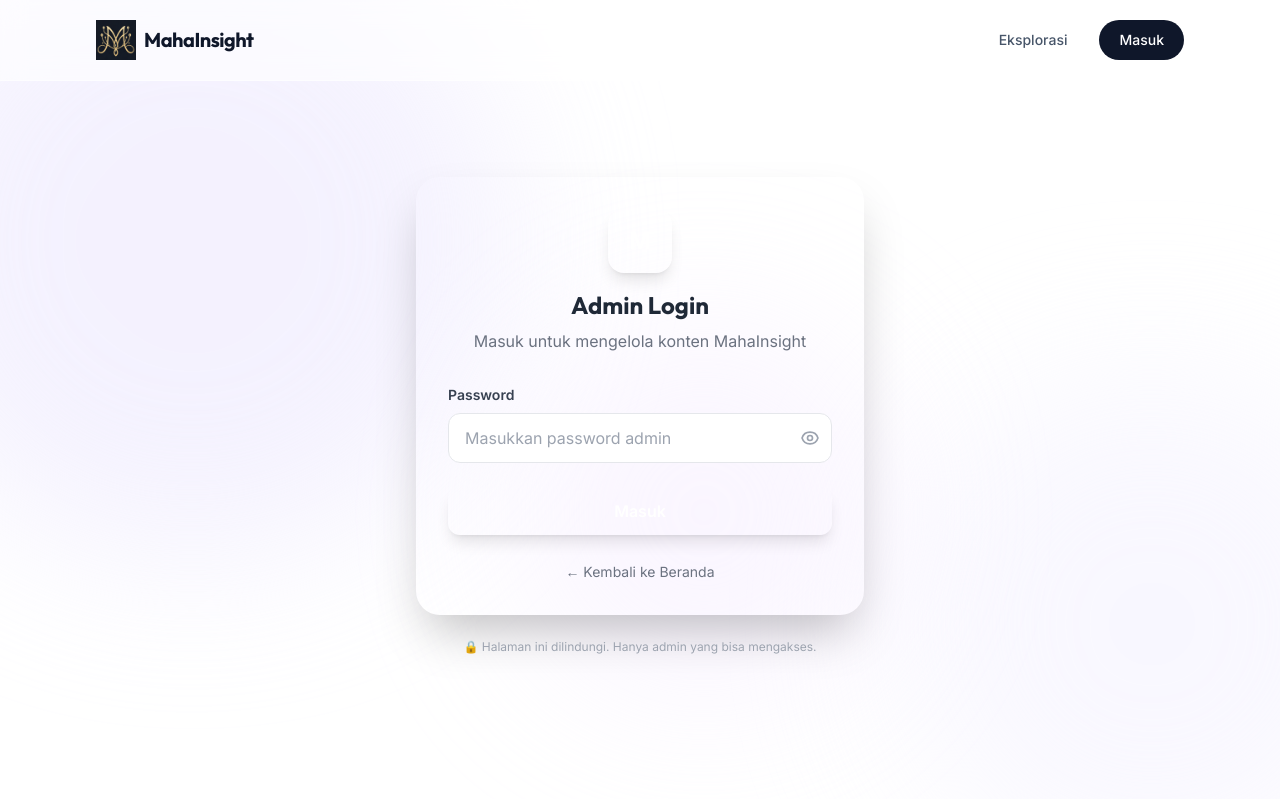
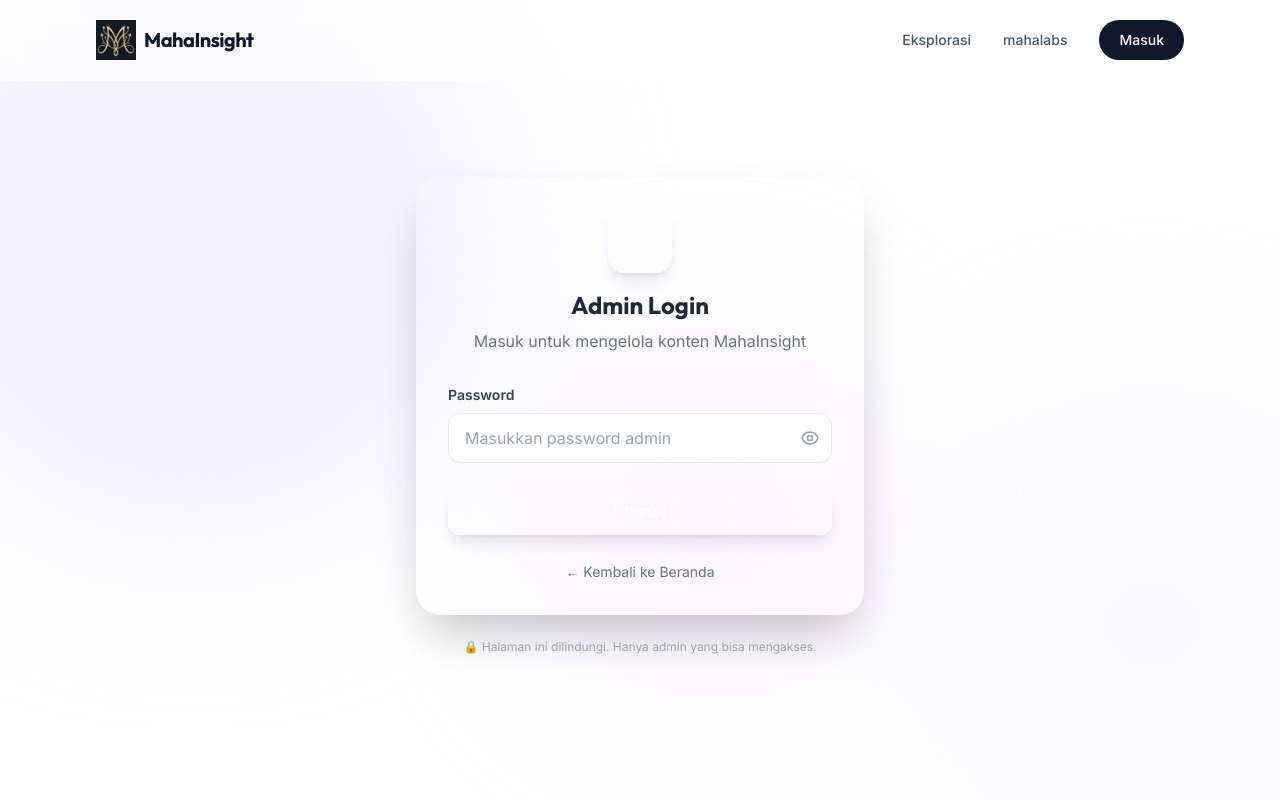
Before and after one commit to Fahmialfayadh/mahainsight, a Flask app: page /login in a window 1280 px wide. Shown: the top 799 px of the page. Run offline with Flask 3, Linux system fonts and the light colour scheme; some libraries are stand-ins or nearby versions.

Commit message:
add mahalabs

```diff
--- a/templates/base.html
+++ b/templates/base.html
@@ -300,6 +300,9 @@
                 <div class="hidden md:flex items-center gap-8">
                     <a href="{{ url_for('index') }}"
                         class="text-sm font-medium text-slate-600 hover:text-brand-600 transition-colors relative after:absolute after:bottom-0 after:left-0 after:h-0.5 after:w-0 after:bg-brand-600 after:transition-all hover:after:w-full">Eksplorasi</a>
+                    <a href="https://mahalabs.space"
+                        class="text-sm font-medium text-slate-600 hover:text-brand-600 transition-colors relative after:absolute after:bottom-0 after:left-0 after:h-0.5 after:w-0 after:bg-brand-600 after:transition-all hover:after:w-full">mahalabs</a>
+
                     {% if session.get('logged_in') %}
                     <a href="{{ url_for('admin') }}"
                         class="text-sm font-medium text-slate-600 hover:text-brand-600 transition-colors">Dashboard</a>
@@ -327,6 +330,8 @@
             <div class="flex flex-col p-6 gap-4">
                 <a href="{{ url_for('index') }}"
                     class="mobile-link text-lg font-display font-bold text-slate-700 hover:text-brand-600 py-2 border-b border-slate-50">Eksplorasi</a>
+                <a href="https://mahalabs.space"
+                    class="mobile-link text-lg font-display font-medium text-slate-700 hover:text-brand-60">Mahalabs</a>
                 {% if session.get('logged_in') %}
                 <a href="{{ url_for('admin') }}"
                     class="mobile-link text-lg font-display font-bold text-slate-700 hover:text-brand-600 py-2 border-b border-slate-50">Dashboard</a>
```
